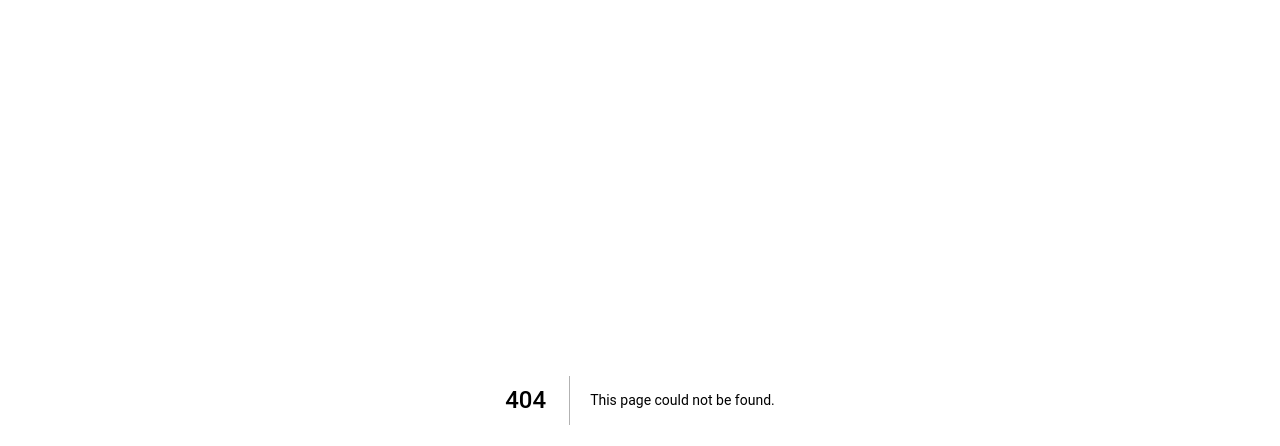
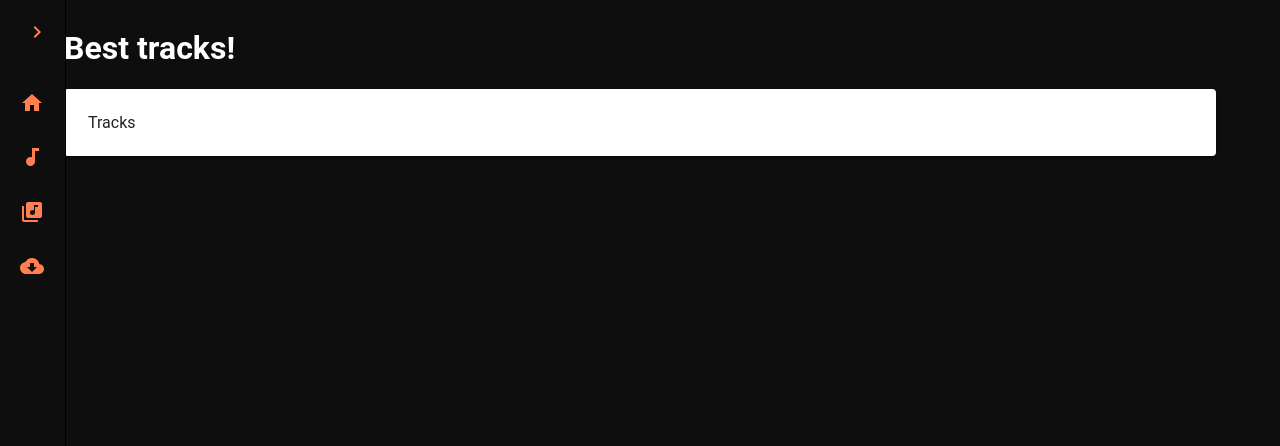
Before and after one commit to Andrew-programmer/music-platform-client, a Next.js app: page /tracks in a window 1280 px wide. Before the commit this address had no page. Shown: the top 446 px of the page. Built offline with nearby package versions, Linux system fonts and the light colour scheme.

Commit message:
album page

```diff
--- a/components/Navbar/Navbar.tsx
+++ b/components/Navbar/Navbar.tsx
@@ -2,7 +2,6 @@ import * as React from 'react';
 import {styled, useTheme, Theme, CSSObject} from '@mui/material/styles';
 import MuiDrawer from '@mui/material/Drawer';
 import List from '@mui/material/List';
-import Divider from '@mui/material/Divider';
 import IconButton from '@mui/material/IconButton';
 import ChevronLeftIcon from '@mui/icons-material/ChevronLeft';
 import ChevronRightIcon from '@mui/icons-material/ChevronRight';
@@ -13,28 +12,22 @@ import ListItemText from '@mui/material/ListItemText';
 import HomeIcon from '@mui/icons-material/Home';
 import LibraryMusicIcon from '@mui/icons-material/LibraryMusic';
 import AudiotrackIcon from '@mui/icons-material/Audiotrack';
+import CloudDownloadIcon from '@mui/icons-material/CloudDownload';
 
 import styles from './Navbar.module.css';
 import {ReactNode} from "react";
+import {useRouter} from "next/router";
 
 const drawerWidth = 240;
 
 const openedMixin = (theme: Theme): CSSObject => ({
     width: drawerWidth,
-    transition: theme.transitions.create('width', {
-        easing: theme.transitions.easing.sharp,
-        duration: theme.transitions.duration.enteringScreen,
-    }),
     overflowX: 'hidden',
     transition: '0.2s ease',
     background: 'rgba(0,0,0,1)',
 });
 
 const closedMixin = (theme: Theme): CSSObject => ({
-    transition: theme.transitions.create('width', {
-        easing: theme.transitions.easing.sharp,
-        duration: theme.transitions.duration.leavingScreen,
-    }),
     overflowX: 'hidden',
     width: `calc(${theme.spacing(7)} + 1px)`,
     background: '#0e0e0e',
@@ -76,16 +69,28 @@ const Drawer = styled(MuiDrawer, {shouldForwardProp: (prop) => prop !== 'open'})
 export default function Navbar() {
     const theme = useTheme();
     const [open, setOpen] = React.useState(false);
-    const menuItems = ['Main', 'Tracks', 'Albums'];
+    const router = useRouter();
+    const menuItems = [
+        {text: 'Main', href: '/', key: 'main'},
+        {text: 'Tracks', href: '/tracks', key: 'tracks'},
+        {text: 'Albums', href: '/albums', key: 'albums'},
+        {text: 'Upload track', href: '/tracks/create', key: 'upload'}
+    ];
 
-    const setIcon = (text: string): ReactNode => {
-        switch (text) {
-            case 'Main':
+    const listItemClick = async (href: string) => {
+        await router.push(href);
+    }
+
+    const setIcon = (key: string): ReactNode => {
+        switch (key) {
+            case 'main':
                 return <HomeIcon className={styles.icon}/>
-            case 'Tracks':
+            case 'tracks':
                 return <AudiotrackIcon className={styles.icon}/>
-            case 'Albums':
+            case 'albums':
                 return <LibraryMusicIcon className={styles.icon}/>
+            case 'upload':
+                return <CloudDownloadIcon className={styles.icon}/>
             default:
                 return <HomeIcon className={styles.icon}/>
         }
@@ -111,7 +116,7 @@ export default function Navbar() {
                 </IconButton>
             </DrawerHeader>
             <List>
-                {menuItems.map((text, index) => (
+                {menuItems.map(({text, href, key}) => (
                     <ListItem key={text} disablePadding className={styles.listItem}>
                         <ListItemButton
                             sx={{
@@ -123,6 +128,7 @@ export default function Navbar() {
                                     transition: '0.2s'
                                 }
                             }}
+                            onClick={() => listItemClick(href)}
                         >
                             <ListItemIcon
                                 sx={{
@@ -132,7 +138,7 @@ export default function Navbar() {
                                 }}
                             >
                                 {
-                                    setIcon(text)
+                                    setIcon(key)
                                 }
                             </ListItemIcon>
                             <ListItemText className={styles.listItemText} primary={text} sx={{opacity: open ? 1 : 0}}/>
--- /dev/null
+++ b/layouts/MainLayout/MainLayout.module.css
@@ -0,0 +1,6 @@
+.Main{
+    margin: 0;
+    padding: 0 0 0 4rem;
+    width: 100%;
+    max-width: inherit;
+}
--- /dev/null
+++ b/layouts/MainLayout/MainLayout.tsx
@@ -0,0 +1,17 @@
+import React from 'react';
+import {Container} from "@mui/material";
+import styles from './MainLayout.module.css';
+import Navbar from "../../components/Navbar/Navbar";
+
+const MainLayout: React.FC = ({children}) => {
+    return (
+        <>
+            <Navbar/>
+            <Container className={styles.Main}>
+                {children}
+            </Container>
+        </>
+    );
+};
+
+export default MainLayout;
--- /dev/null
+++ b/pages/tracks/index.tsx
@@ -0,0 +1,25 @@
+import React from 'react';
+import MainLayout from "../../layouts/MainLayout/MainLayout";
+import {Box, Card} from "@mui/material";
+import styles from '../../styles/tracks/tracks.module.css';
+import {ITrack} from "../../types/track";
+
+const Index: React.FC = () => {
+    // const tracks: ITrack[] = [
+    //     {}
+    // ]
+    return (
+        <MainLayout>
+            <h1>
+                Best tracks!
+            </h1>
+            <Card className={styles.Card}>
+                    <Box p={3} className={styles.Section}>
+                        Tracks
+                    </Box>
+                </Card>
+        </MainLayout>
+    );
+};
+
+export default Index;
--- /dev/null
+++ b/styles/tracks/tracks.module.css
@@ -0,0 +1,9 @@
+.Card{
+    background: black;
+    color: white;
+    width: 100%;
+}
+
+.Section{
+    width: 100%;
+}
--- /dev/null
+++ b/types/icomment.ts
@@ -0,0 +1,5 @@
+export interface IComment {
+    _id: number;
+    username: string;
+    text: string;
+}
--- /dev/null
+++ b/types/track.ts
@@ -0,0 +1,11 @@
+import {IComment} from "./icomment";
+
+export interface ITrack {
+    _id: number;
+    name: string;
+    text: string;
+    listens: number;
+    picture: string;
+    audio: string;
+    comments: IComment[];
+}
```
Also changed, not shown: pages/albums/index.tsx (added, +12 -0 lines), pages/index.tsx (+10 -8 lines), pages/tracks/create.tsx (added, +13 -0 lines), styles/main/indexPage.module.css (renamed from styles/indexPage.module.css).
